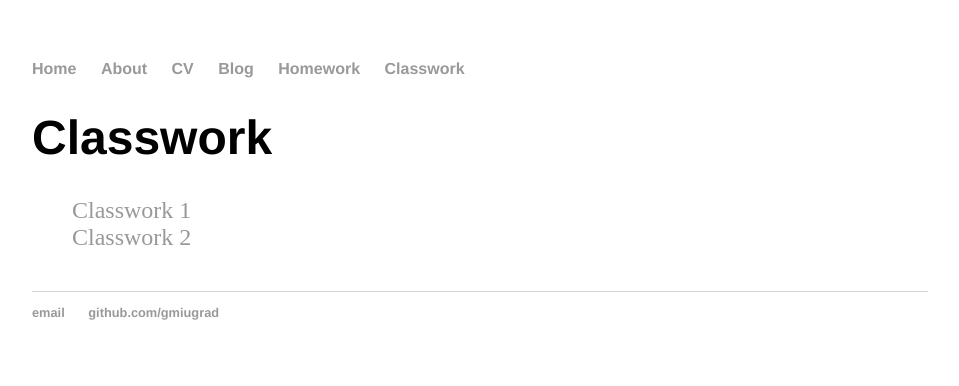
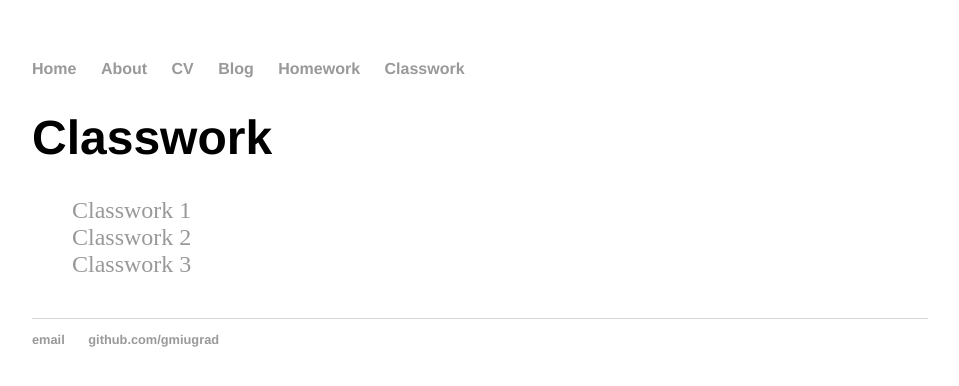
Before and after one commit to gmiugrad/gmiugrad.github.io, a Jekyll site: the page built from classwork/index.html, in a window 1280 px wide. Shown: the top 386 px of the page, without its empty margins (160-1119 px from the left). Built offline with Jekyll 4.4.1, drawn with Linux system fonts in a browser that asks for light colours.

Commit message:
Update index.html

```diff
--- a/classwork/index.html
+++ b/classwork/index.html
@@ -7,4 +7,5 @@ date: 2022-01-16
 <ul class="posts">
 <li><a href="/classwork/cw1">Classwork 1</a></li>
 <li><a href="/classwork/cw2">Classwork 2</a></li>
+<li><a href="/classwork/cw3">Classwork 3</a></li>
 </ul>
```
